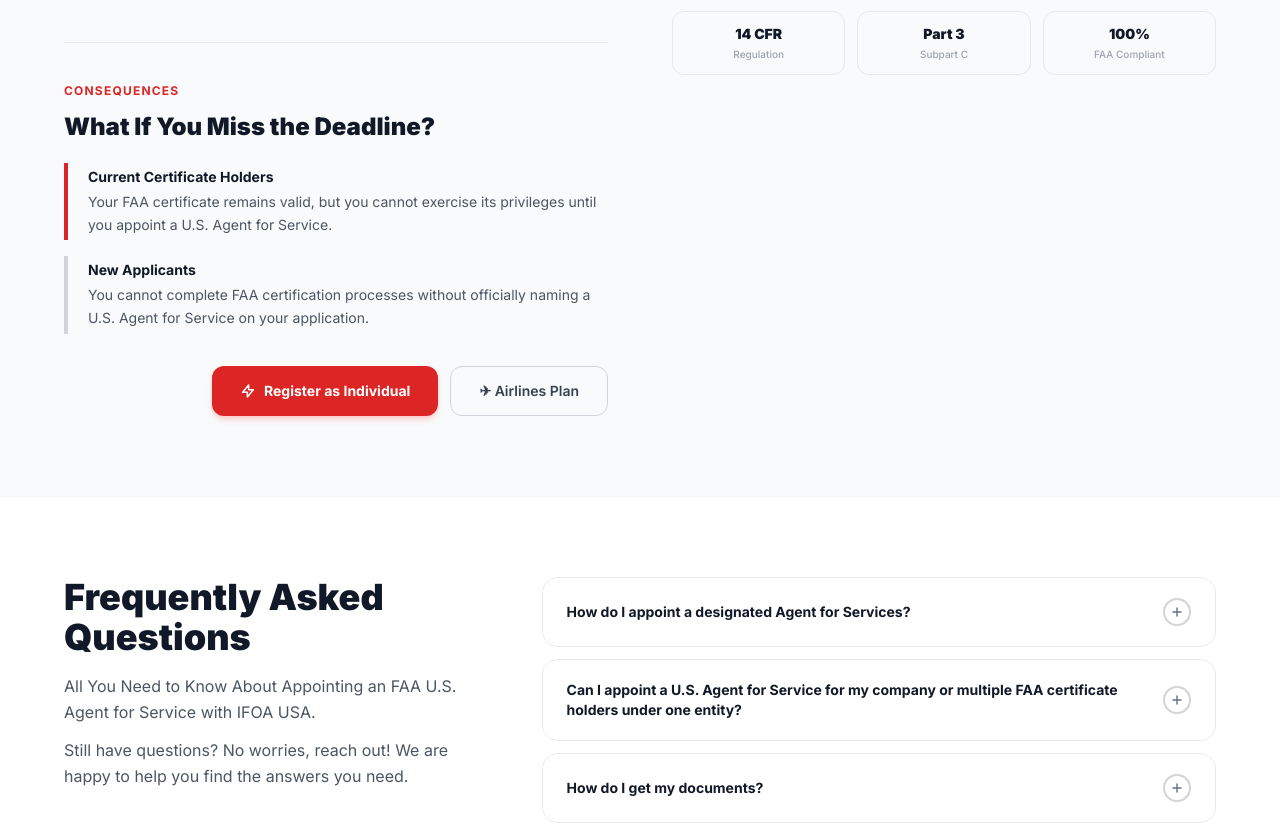
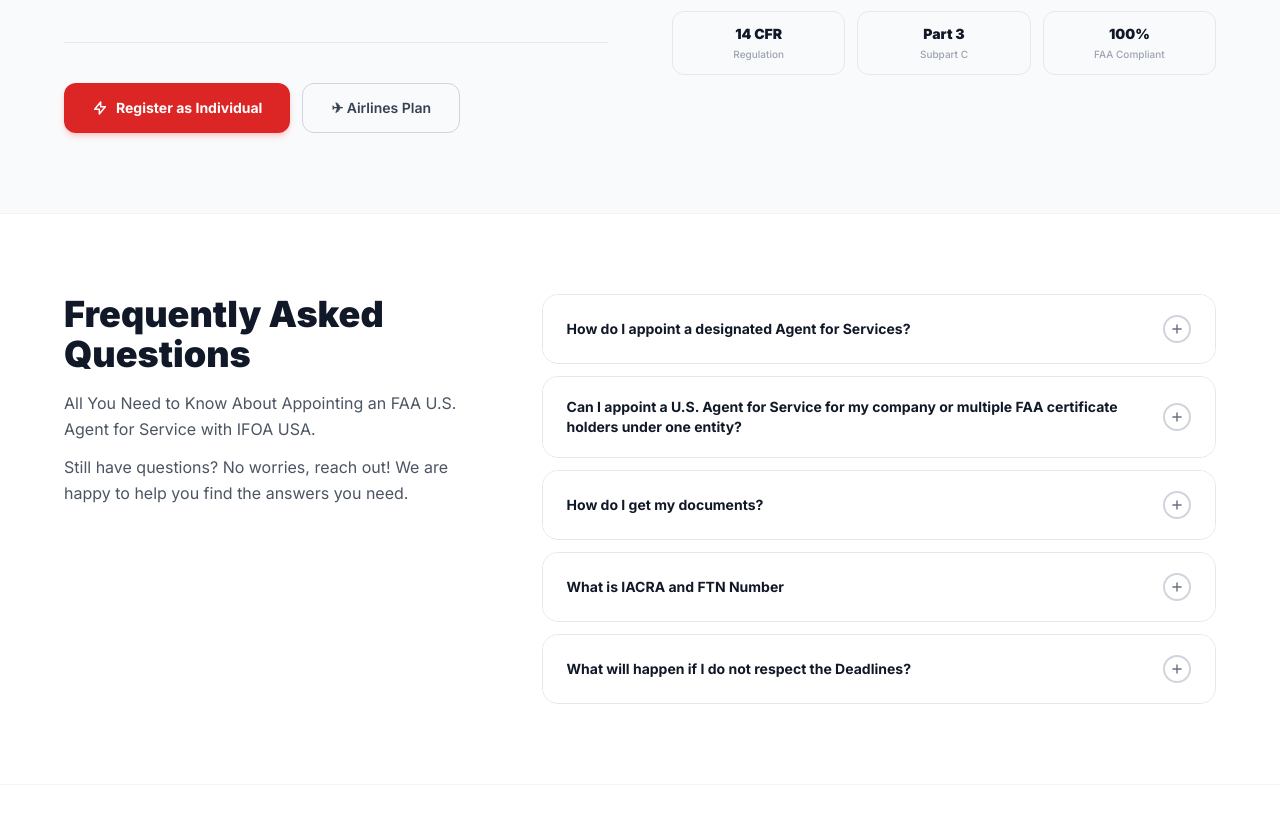
Before and after one commit to Arjun-SN04/IFOA-Agent-For-Services, a React (Vite) app in the folder frontend/: page / in a window 1280 px wide. Shown: the part 4479-5313 px from the top of the page. Built offline with nearby package versions, Linux system fonts and the light colour scheme; no server answers.

Commit message:
new chnages

```diff
--- /dev/null
+++ b/frontend/src/context/ThemeContext.jsx
@@ -0,0 +1,28 @@
+import { createContext, useContext, useEffect, useState } from 'react'
+
+const ThemeContext = createContext(null)
+
+export function ThemeProvider({ children }) {
+  const [dark, setDark] = useState(() => {
+    try { return localStorage.getItem('ifoa_theme') === 'dark' } catch { return false }
+  })
+
+  useEffect(() => {
+    const root = document.documentElement
+    if (dark) {
+      root.classList.add('dark')
+      localStorage.setItem('ifoa_theme', 'dark')
+    } else {
+      root.classList.remove('dark')
+      localStorage.setItem('ifoa_theme', 'light')
+    }
+  }, [dark])
+
+  return (
+    <ThemeContext.Provider value={{ dark, toggle: () => setDark(d => !d) }}>
+      {children}
+    </ThemeContext.Provider>
+  )
+}
+
+export const useTheme = () => useContext(ThemeContext)
--- a/frontend/src/pages/Home.jsx
+++ b/frontend/src/pages/Home.jsx
@@ -558,25 +558,8 @@ export default function Home() {
               {/* Divider */}
               <div className="h-px bg-gray-200 w-full" />
 
-              {/* Consequences block */}
-              <div>
-                <p className="text-red-600 text-xs font-bold uppercase tracking-widest mb-3">Consequences</p>
-                <h3 className="text-2xl font-black text-gray-900 mb-5">What If You Miss the Deadline?</h3>
-                <div className="space-y-4 mb-8">
-                  <div className="border-l-4 border-red-600 pl-5 py-1">
-                    <p className="font-bold text-gray-900 mb-1 text-sm">Current Certificate Holders</p>
-                    <p className="text-sm text-gray-600 leading-relaxed">
-                      Your FAA certificate remains valid, but you cannot exercise its privileges until you appoint a U.S. Agent for Service.
-                    </p>
-                  </div>
-                  <div className="border-l-4 border-gray-300 pl-5 py-1">
-                    <p className="font-bold text-gray-900 mb-1 text-sm">New Applicants</p>
-                    <p className="text-sm text-gray-600 leading-relaxed">
-                      You cannot complete FAA certification processes without officially naming a U.S. Agent for Service on your application.
-                    </p>
-                  </div>
-                </div>
-                <div className="flex flex-wrap gap-3 justify-end">
+              {/* btn block */}
+              <div className="flex flex-wrap gap-3 justify-start">
                   <Link
                     to="/individual/register"
                     className="inline-flex items-center gap-2 bg-red-600 hover:bg-red-700 text-white font-bold px-7 py-3.5 rounded-xl text-sm transition-all duration-200 shadow-md shadow-red-200"
@@ -593,7 +576,6 @@ export default function Home() {
                     ✈ Airlines Plan
                   </Link>
                 </div>
-              </div>
             </motion.div>
 
             {/* ══ RIGHT: DGR Crew image + bottom text ══ */}
```
